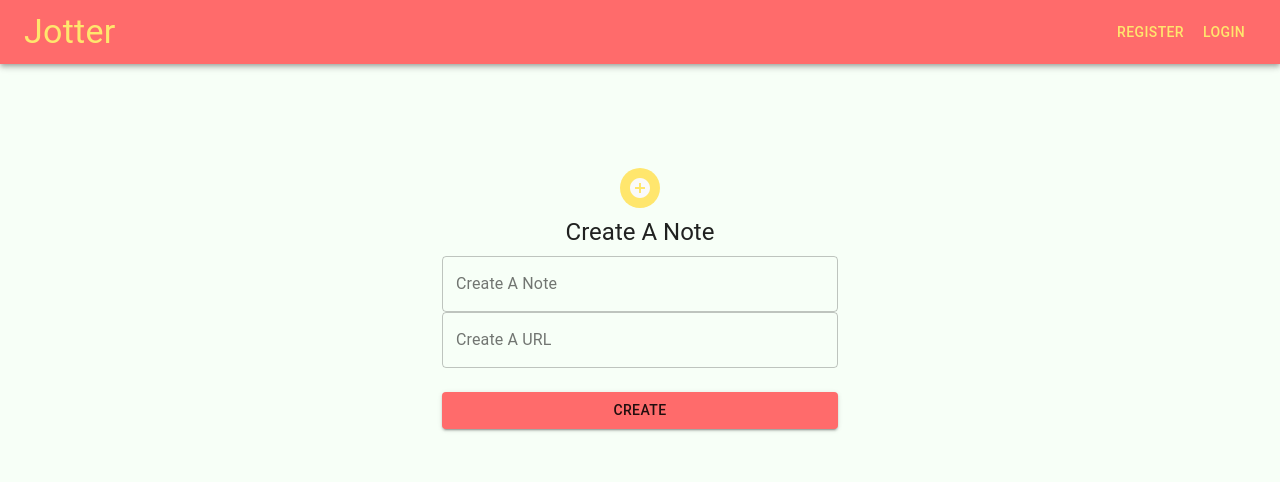
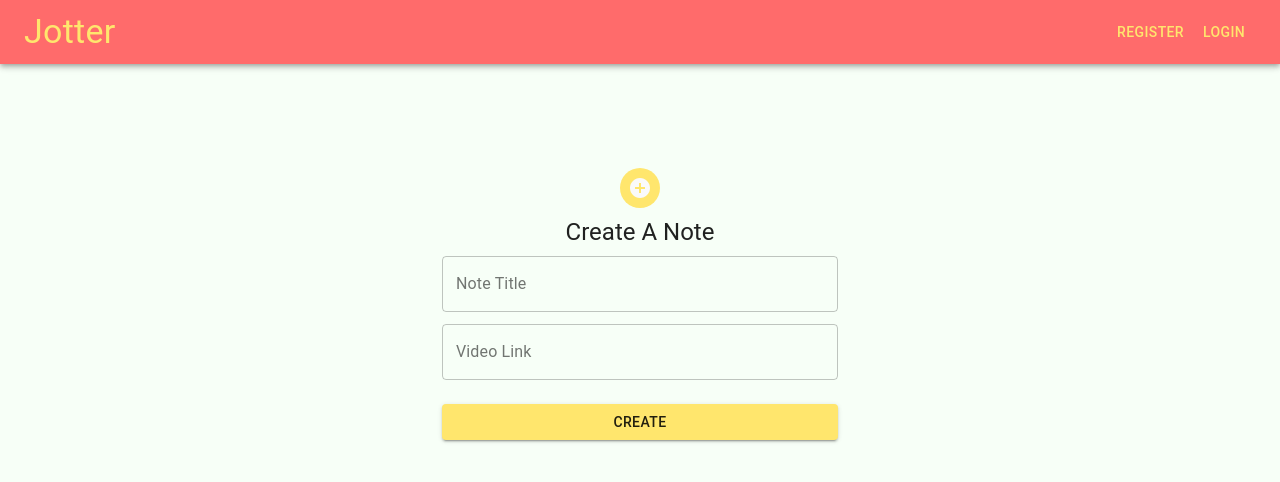
Before and after one commit to RinkiyaKeDad/jotter-frontend, a React (Create React App) app: page /create in a window 1280 px wide. Shown: the top 482 px of the page. Built offline with nearby package versions, Linux system fonts and the light colour scheme; no server answers; the HTML template or start-up script is replaced by a standard one.

Commit message:
fixed create note style

```diff
--- a/src/components/layout/Header.js
+++ b/src/components/layout/Header.js
@@ -10,7 +10,6 @@ const useStyles = makeStyles(theme => ({
     flex: 1,
   },
   header: {
-    //backgroundColor: theme.palette.info.main,
     color: 'white',
   },
 }));
--- a/src/components/pages/CreateNote.js
+++ b/src/components/pages/CreateNote.js
@@ -105,8 +105,8 @@ export default function Login() {
         <form className={classes.form} noValidate onSubmit={submit}>
           <TextField
             id='outlined-textarea'
-            label='Create A Note'
-            placeholder='Put Your Note Title Here!'
+            label='Note Title'
+            placeholder='Enter note title'
             multiline
             variant='outlined'
             onChange={e => setContent(e.target.value)}
@@ -114,8 +114,9 @@ export default function Login() {
           />
           <TextField
             id='outlined-textarea'
-            label='Create A URL'
-            placeholder='Put Your Amazing URL Here!'
+            label='Video Link'
+            placeholder='Paste the video link'
+            style={{ marginTop: '3%' }}
             multiline
             variant='outlined'
             onChange={e => setLink(e.target.value)}
@@ -126,7 +127,7 @@ export default function Login() {
             type='submit'
             fullWidth
             variant='contained'
-            color='primary'
+            color='secondary'
             className={classes.submit}
           >
             Create
--- a/src/components/pages/NotesList.js
+++ b/src/components/pages/NotesList.js
@@ -2,9 +2,19 @@ import React, { useContext, useEffect, useState } from 'react';
 import Axios from 'axios';
 import DeleteIcon from '@material-ui/icons/Delete';
 import { Link } from 'react-router-dom';
+import { makeStyles } from '@material-ui/styles';
 
 import UserContext from '../context/UserContext';
 import { Button } from '@material-ui/core';
+
+const useStyles = makeStyles(theme => ({
+  typographyStyles: {
+    flex: 1,
+  },
+  header: {
+    color: 'white',
+  },
+}));
 
 export default function NotesList() {
   const { userData } = useContext(UserContext);
```
